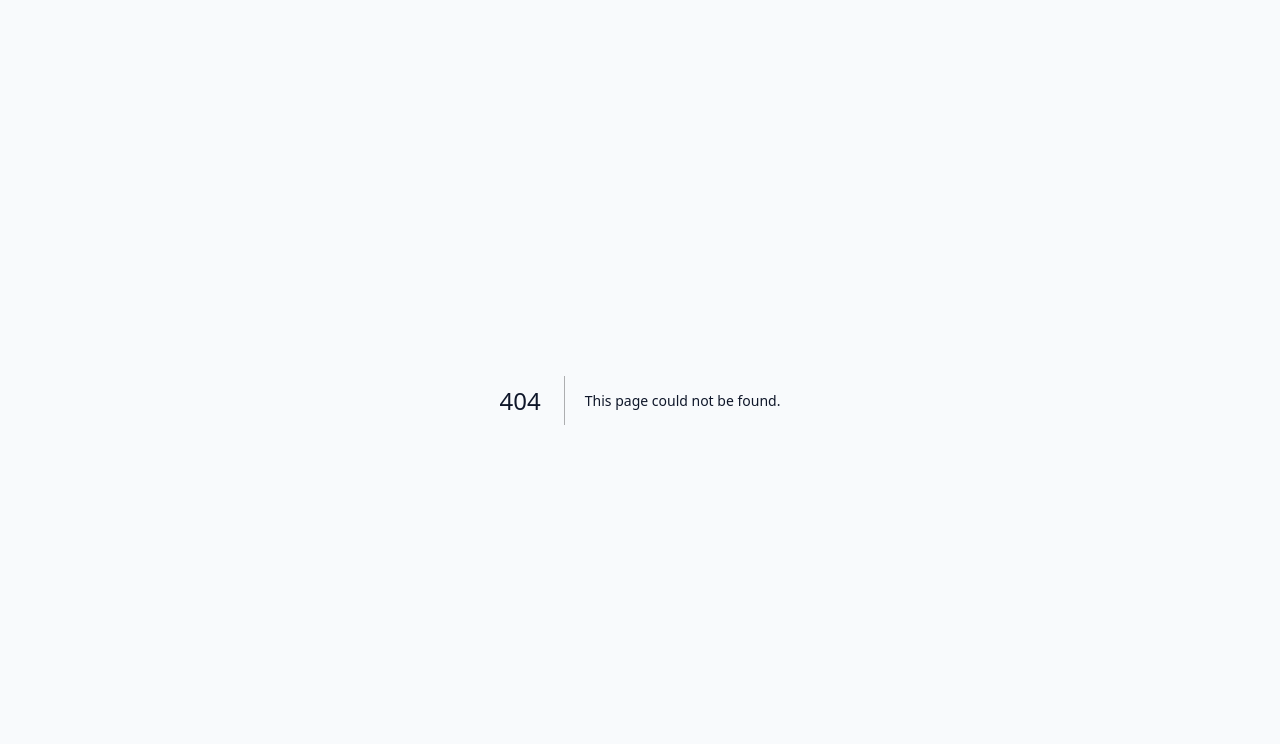
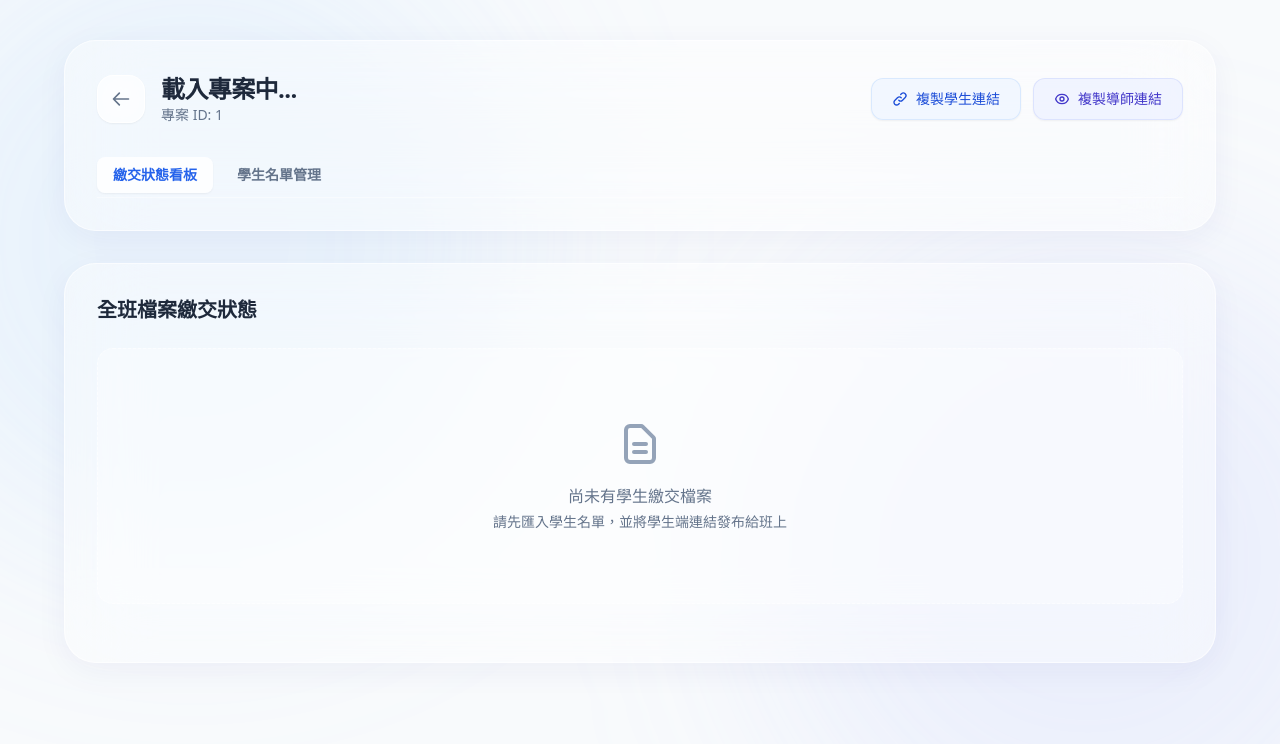
Before and after one commit to terry5333/File, a Next.js app: page /admin/1 in a window 1280 px wide. Before the commit this address had no page. Shown: the top 744 px of the page. Built offline with nearby package versions, Linux system fonts and the light colour scheme; no server answers; the database is empty.

Commit message:
创建 page.tsx

```diff
--- /dev/null
+++ b/app/admin/[projectId]/page.tsx
@@ -0,0 +1,21 @@
+// app/admin/[projectId]/page.tsx
+"use client";
+
+export default function ProjectDashboardPage({
+  params,
+}: {
+  params: { projectId: string };
+}) {
+  return (
+    <div className="bg-white/40 backdrop-blur-2xl border border-white/60 p-8 rounded-[2rem] shadow-[0_8px_32px_0_rgba(31,38,135,0.05)] min-h-[400px]">
+      <h2 className="text-xl font-bold text-slate-800 mb-6">全班檔案繳交狀態</h2>
+
+      {/* 暫時放個漂亮空狀態，之後我們會串接 R2 的資料 */}
+      <div className="flex flex-col items-center justify-center h-64 text-slate-500 bg-white/30 rounded-2xl border border-white/50 border-dashed">
+        <svg className="w-12 h-12 mb-4 text-slate-400" fill="none" stroke="currentColor" viewBox="0 0 24 24"><path strokeLinecap="round" strokeLinejoin="round" strokeWidth="2" d="M9 12h6m-6 4h6m2 5H7a2 2 0 01-2-2V5a2 2 0 012-2h5.586a1 1 0 01.707.293l5.414 5.414a1 1 0 01.293.707V19a2 2 0 01-2 2z"></path></svg>
+        <p className="font-medium">尚未有學生繳交檔案</p>
+        <p className="text-sm mt-1">請先匯入學生名單，並將學生端連結發布給班上</p>
+      </div>
+    </div>
+  );
+}
```
